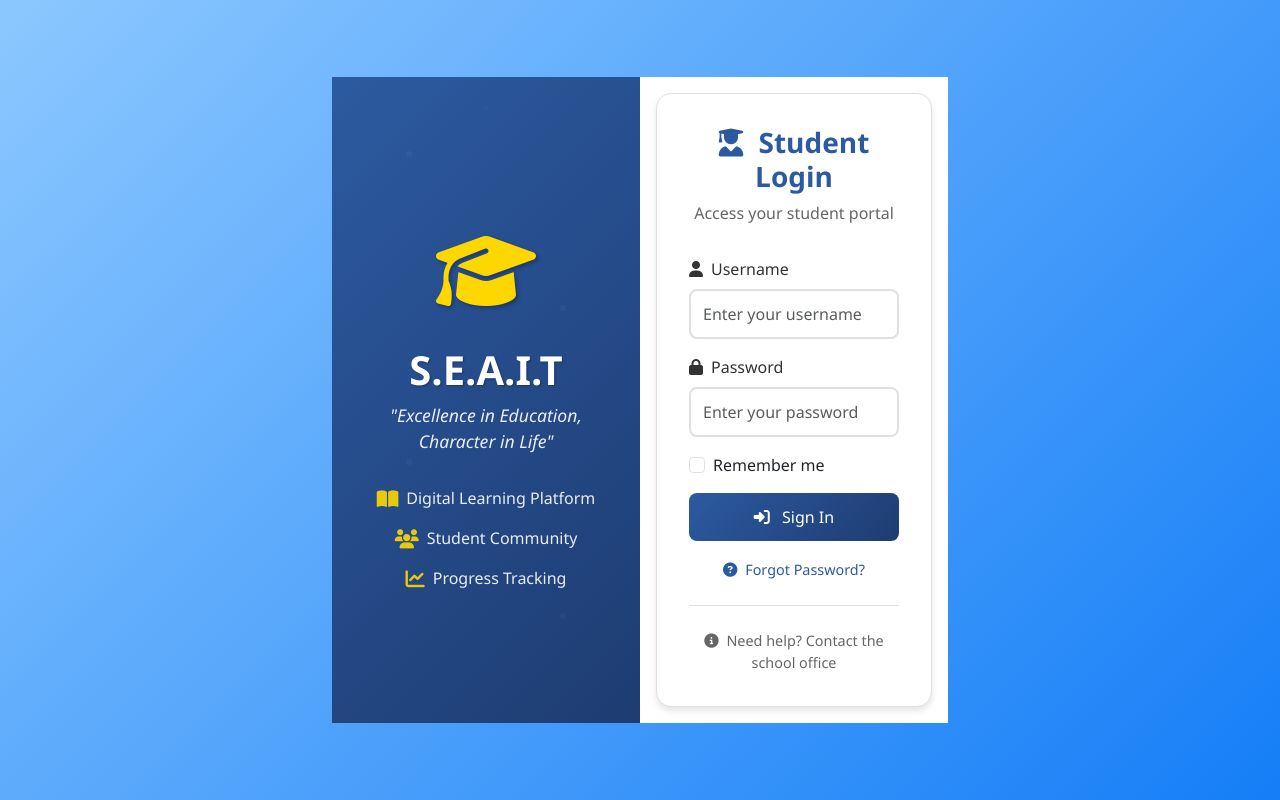
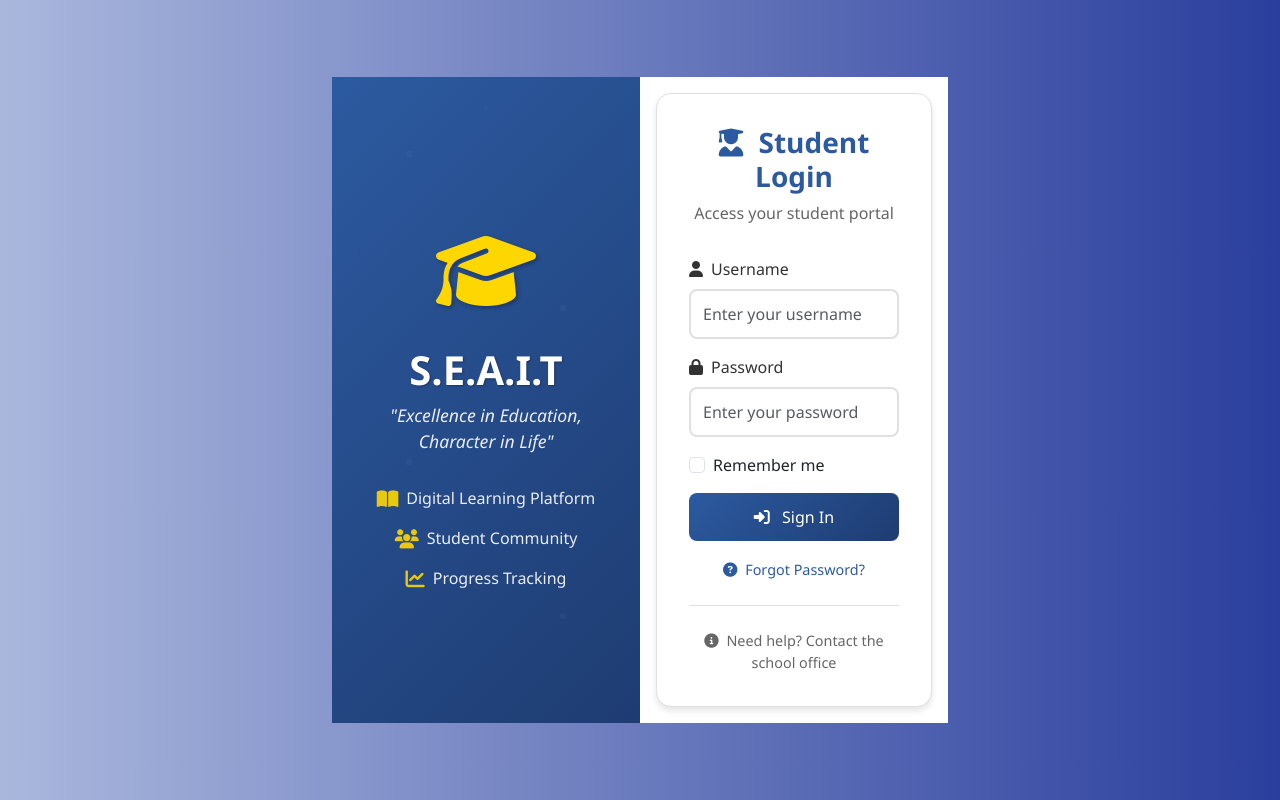
Before and after one commit to justinekyle123/Activity_ITEELEC3_FUSINGAN, a PHP site: page / in a window 1280 px wide. Run offline with PHP 8.4, Linux system fonts and the light colour scheme; some libraries are stand-ins or nearby versions.

Commit message:
Add files via upload

```diff
--- a/Kyle/index.php
+++ b/Kyle/index.php
@@ -167,7 +167,7 @@
 
 body {
     font-family: 'Segoe UI', Tahoma, Geneva, Verdana, sans-serif;
-    background: linear-gradient(135deg, #0c8aff79, #157ef7ff);
+    background: linear-gradient(90deg, #aab7ddff 0%, #2a3e9d 100%);
     min-height: 100vh;
     overflow-x: hidden;
 }
```
Also changed, not shown: Kyle/add_student.php (+4 -8 lines), Kyle/uploads/1757117622_po.jpg (added), Kyle/uploads/68bb7b5b80bfd.jpg (added).
